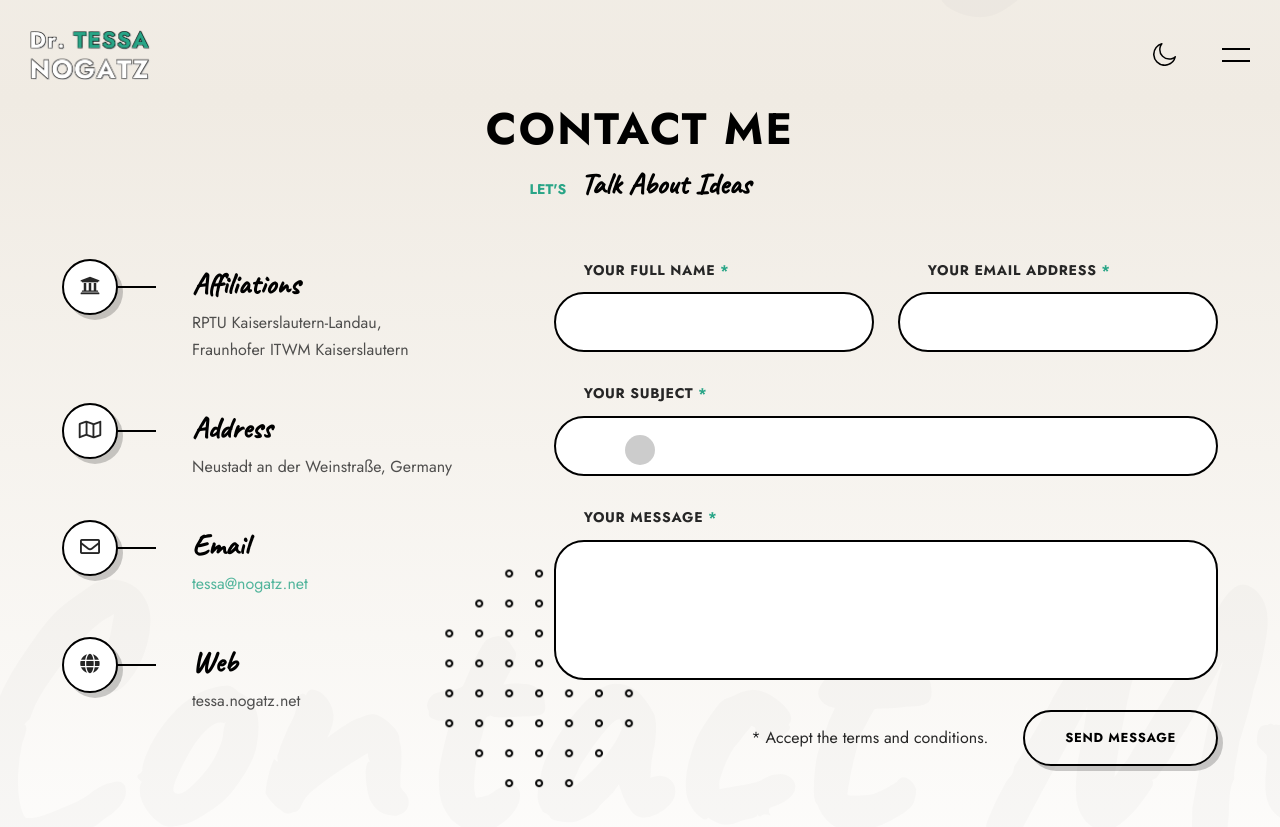
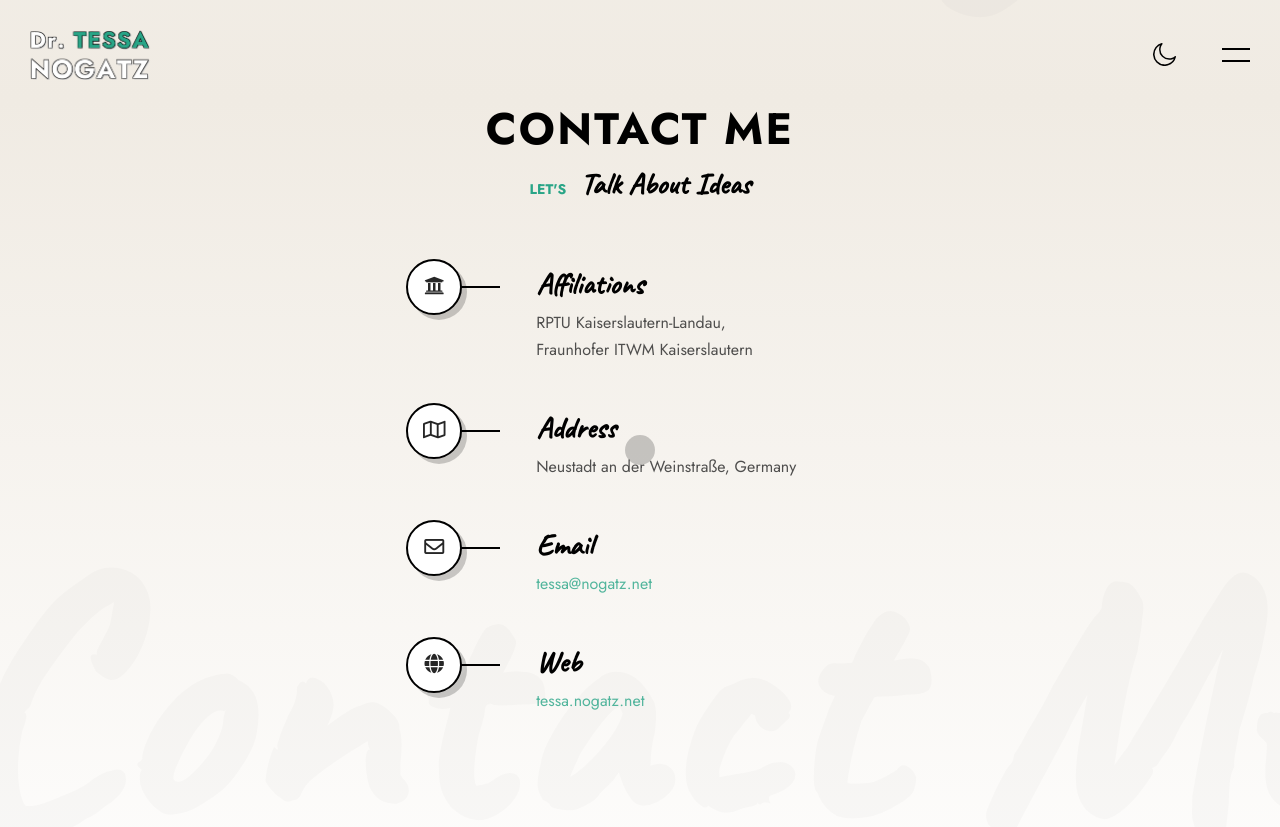
Before and after one commit to TessaNogatz/TessaNogatz.github.io, a Jekyll site: the page built from index.html, in a window 1280 px wide and 900 px high, scrolled down 5416 px. Shown: the top 827 px of the window. Built offline with Jekyll 4.4.1, drawn with Linux system fonts in a browser that asks for light colours; nearby versions of some CDN libraries; some web fonts are replaced; library files that are not in the unit come from our copies.

Commit message:
Remove contact form

```diff
--- a/index.html
+++ b/index.html
@@ -599,7 +599,7 @@ layout: base
       <div class="lui-contacts v-line v-line-left">
         <div class="container">
 
-          <div class="row">
+          <div class="row" style="justify-content: center;">
             <div class="col-xs-12 col-sm-12 col-md-5 col-lg-5">
 
               <div class="numbers-items">
@@ -644,64 +644,9 @@ layout: base
                     <span>Web</span>
                   </div>
                   <div class="lui-text">
-                    <span>tessa.nogatz.net</span>
+                    <span><a href="https://tessa.nogatz.net/">tessa.nogatz.net</a></span>
                   </div>
                 </div>
-              </div>
-
-            </div>
-            <div class="col-xs-12 col-sm-12 col-md-7 col-lg-7">
-
-              <div class="contacts-form scrolla-element-anim-1 scroll-animate" data-animate="active">
-                <div class="bg-img" style="background-image: url(assets/images/pat-1.png);"></div>
-                <div class="contacts-form">
-                  <form id="cform" method="post">
-                    <div class="row">
-                      <div class="col-xs-12 col-sm-6 col-md-6 col-lg-6">
-                        <div class="group">
-                          <label>
-                            Your Full Name <b>*</b>
-                            <input type="text" name="name" >
-                          </label>
-                        </div>
-                      </div>
-                      <div class="col-xs-12 col-sm-6 col-md-6 col-lg-6">
-                        <div class="group">
-                          <label>
-                            Your Email Address <b>*</b>
-                            <input type="email" name="email" >
-                          </label>
-                        </div>
-                      </div>
-                      <div class="col-xs-12 col-sm-12 col-md-12 col-lg-12">
-                        <div class="group">
-                          <label>
-                            Your Subject <b>*</b>
-                            <input type="text" name="subject" >
-                          </label>
-                        </div>
-                      </div>
-                      <div class="col-xs-12 col-sm-12 col-md-12 col-lg-12">
-                        <div class="group">
-                          <label>
-                            Your Message <b>*</b>
-                            <textarea name="message"></textarea>
-                          </label>
-                        </div>
-                      </div>
-                      <div class="col-xs-12 col-sm-12 col-md-12 col-lg-12 align-right">
-                        <div class="terms-label">* Accept the terms and conditions.</div>
-                        <a href="#" class="btn" onclick="$('#cform').submit(); return false;">
-                          <span>Send Message</span>
-                        </a>
-                      </div>
-                    </div>
-                  </form>
-                  <div class="alert-success" style="display: none;">
-                    <p>Thanks, your message is sent successfully.</p>
-                  </div>
-                </div>
-
               </div>
 
             </div>
```
